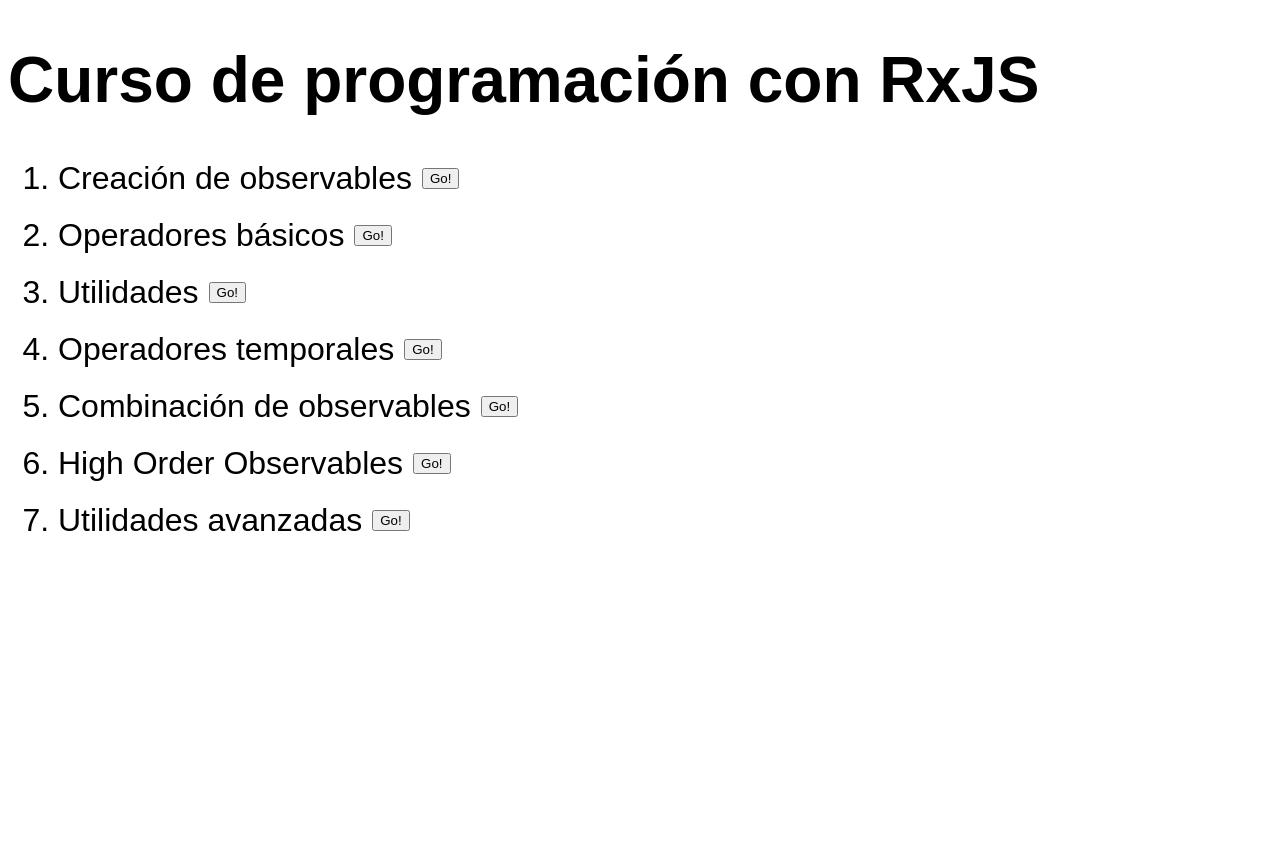
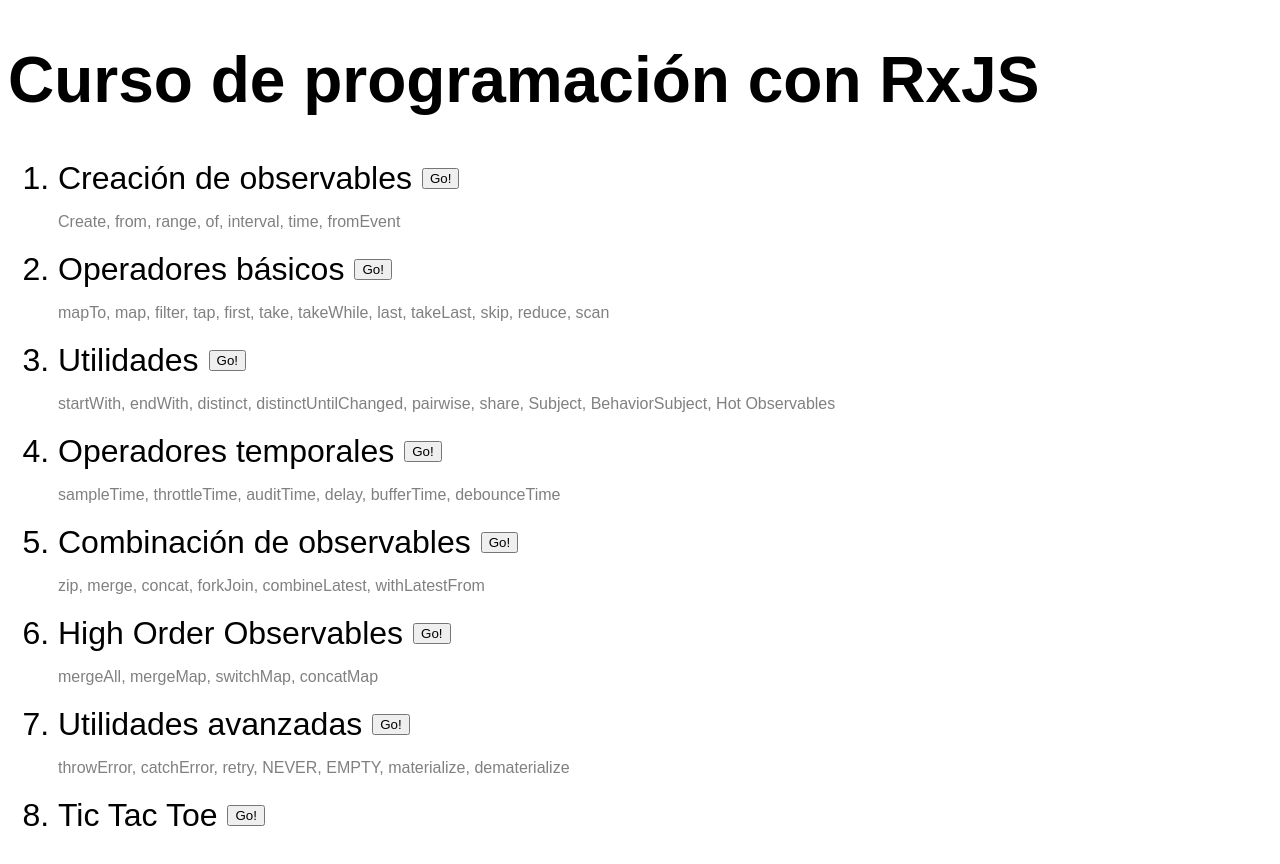
Before and after one commit to alvarogr91/rxjs, an Angular app: page / in a window 1280 px wide. Before the commit the page ends 800 px from the top, so only its background shows below. Built offline with nearby package versions, Linux system fonts and the light colour scheme.

Commit message:
Agregada descripcion de secciones a main-page

```diff
--- a/src/app/pages/main/main.component.html
+++ b/src/app/pages/main/main.component.html
@@ -1,12 +1,13 @@
 <h1>Curso de programación con RxJS</h1>
 
 <ol class="glossary">
-    <li *ngFor="let data of navigationData">
+    <li *ngFor="let data of mainPageData">
         <div class="li-content">
             <span class="section-title">{{ data.title }}</span>
             <button [routerLink]="data.route">
                 Go!
             </button>
         </div>
+        <p *ngIf="data.content" class="lesson-content">{{ data.content }}</p>
     </li>
 </ol>
--- a/src/app/pages/main/main.component.scss
+++ b/src/app/pages/main/main.component.scss
@@ -20,5 +20,10 @@
                 margin-right: 10px;
             }
         }
+
+        .lesson-content {
+            font-size: 1rem;
+            color: gray;
+        }
     }
 }
--- a/src/app/pages/main/main.component.ts
+++ b/src/app/pages/main/main.component.ts
@@ -1,4 +1,10 @@
 import { Component } from '@angular/core';
+
+interface IMainPageData {
+  title: string;
+  route: string;
+  content?: string;
+}
 
 @Component({
   selector: 'app-main',
@@ -7,13 +13,39 @@
 })
 
 export class MainComponent {
-  navigationData = [
-    { title: 'Creación de observables', route: '/creacion-observables' },
-    { title: 'Operadores básicos', route: '/operadores-basicos' },
-    { title: 'Utilidades', route: '/utilidades' },
-    { title: 'Operadores temporales', route: '/operadores-temporales' },
-    { title: 'Combinación de observables', route: '/combinacion-observables' },
-    { title: 'High Order Observables', route: '/high-order-observables' },
-    { title: 'Utilidades avanzadas', route: '/utilidades-avanzadas' },
+  mainPageData: Array<IMainPageData> = [
+    {
+      title: 'Creación de observables',
+      route: '/creacion-observables',
+      content: 'Create, from, range, of, interval, time, fromEvent'
+    },
+    { title: 'Operadores básicos',
+      route: '/operadores-basicos',
+      content: 'mapTo, map, filter, tap, first, take, takeWhile, last, takeLast, skip, reduce, scan'
+    },
+    { title: 'Utilidades',
+      route: '/utilidades',
+      content: 'startWith, endWith, distinct, distinctUntilChanged, pairwise, share, Subject, BehaviorSubject, Hot Observables'
+    },
+    { title: 'Operadores temporales',
+      route: '/operadores-temporales',
+      content: 'sampleTime, throttleTime, auditTime, delay, bufferTime, debounceTime'
+    },
+    { title: 'Combinación de observables',
+      route: '/combinacion-observables',
+      content: 'zip, merge, concat, forkJoin, combineLatest, withLatestFrom'
+    },
+    { title: 'High Order Observables',
+      route: '/high-order-observables',
+      content: 'mergeAll, mergeMap, switchMap, concatMap'
+    },
+    { title: 'Utilidades avanzadas',
+      route: '/utilidades-avanzadas',
+      content: 'throwError, catchError, retry, NEVER, EMPTY, materialize, dematerialize'
+    },
+    { title: 'Tic Tac Toe',
+      route: '/tic-tac-toe',
+      content: ''
+    },
   ]
 }
```
